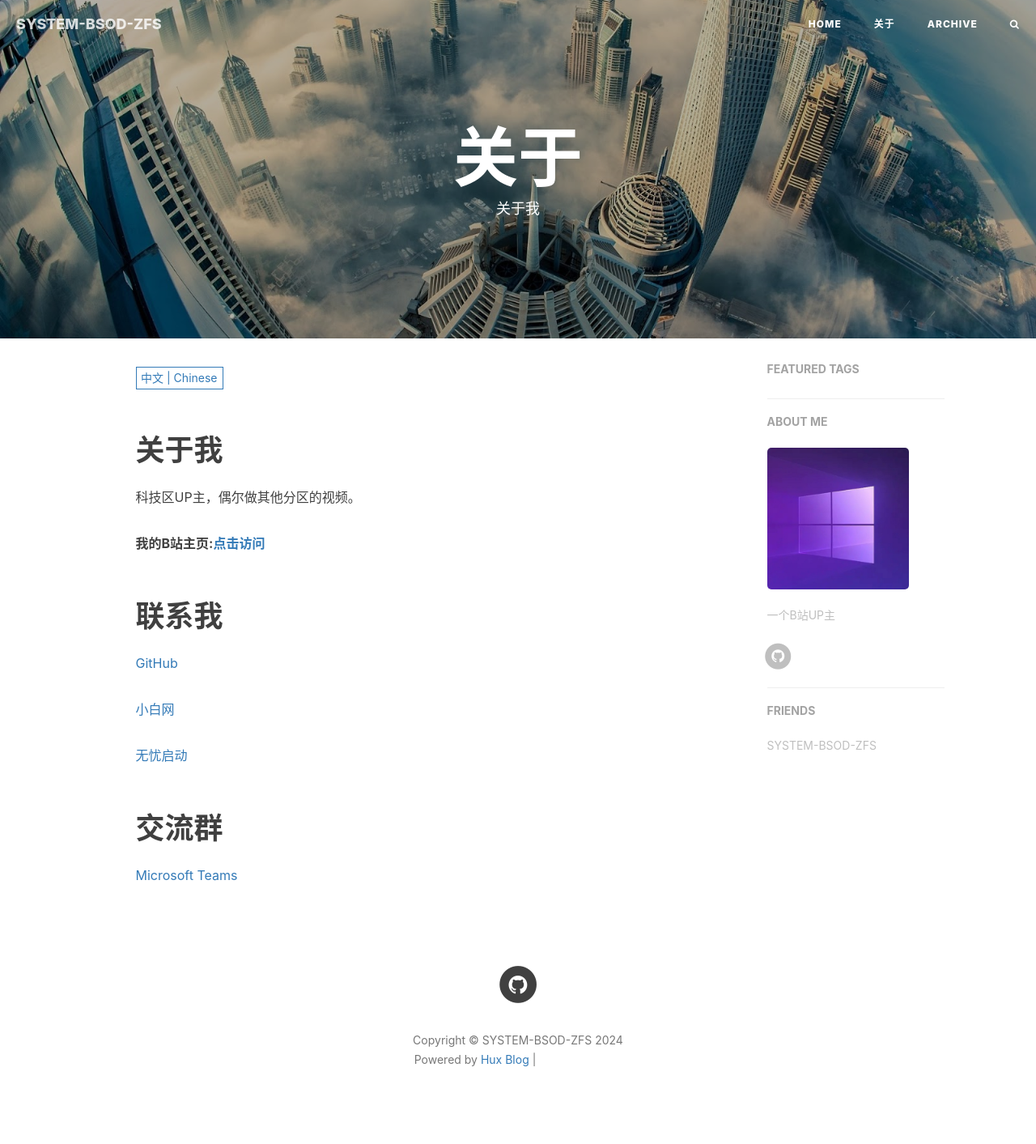
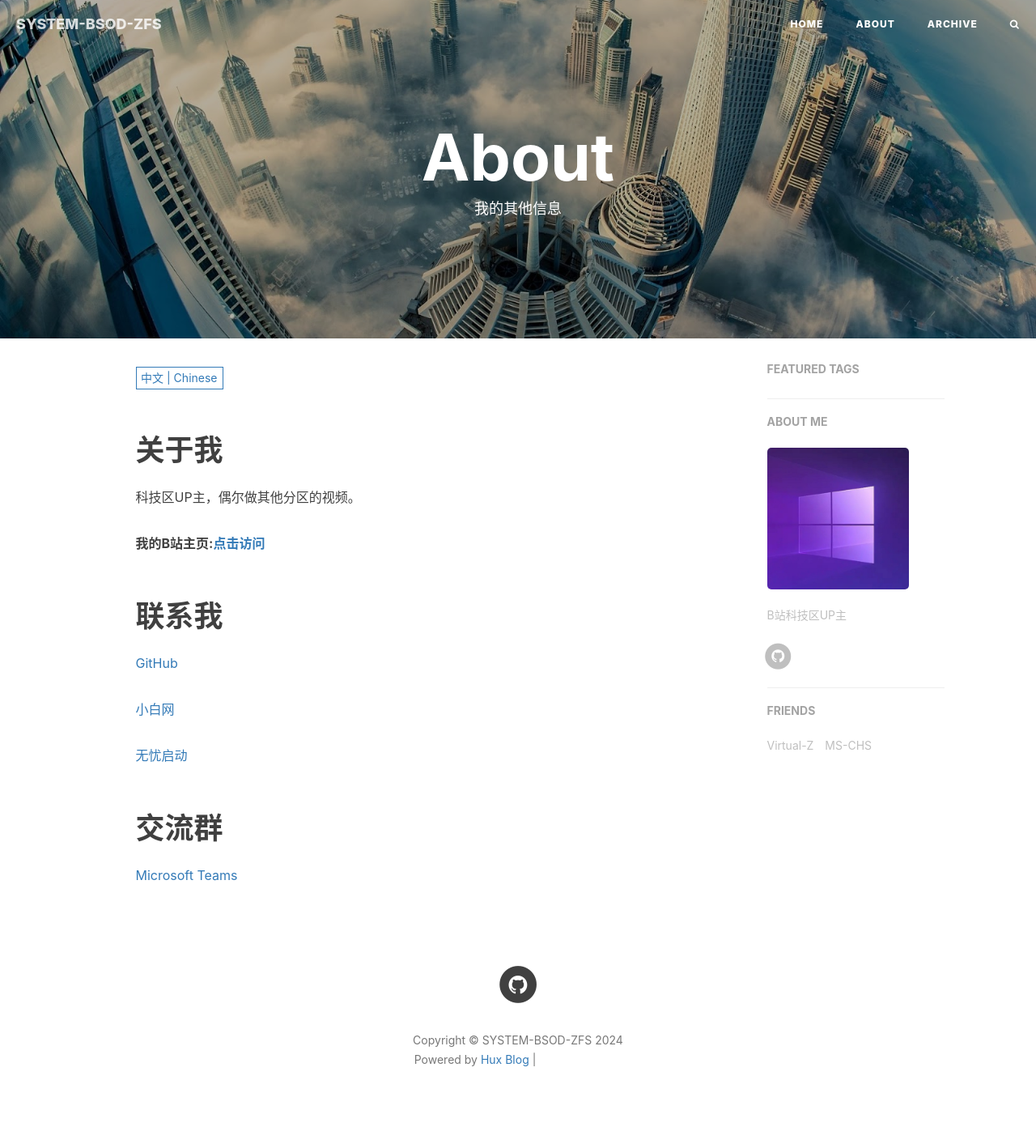
Before and after one commit to NEW-SYSTEM-BSOD-ZFS/new-system-bsod-zfs.github.io, a Jekyll site: the page built from about.html, in a window 1280 px wide. Shown: the whole page at 81% size. Built offline with Jekyll 4.4.1, drawn with Linux system fonts in a browser that asks for light colours; nearby versions of some CDN libraries; comment, search, counter and statistics services are not loaded; grey boxes are pictures that could not be loaded.

Commit message:
Add files via upload

```diff
--- a/_config.yml
+++ b/_config.yml
@@ -84,7 +84,7 @@ ga_domain: auto
 
 # Sidebar settings
 sidebar: true # whether or not using Sidebar.
-sidebar-about-description: "一个B站UP主"
+sidebar-about-description: "B站科技区UP主"
 sidebar-avatar: /img/head.jpg # use absolute URL, seeing it's used in both `/` and `/about/`
 
 # Featured Tags
@@ -98,8 +98,9 @@ service-worker: true
 # MathJax rendering for layout:page (e.g. post preview)
 page-mathjax: false
 
-# Friends
+# FRIENDS
 friends:
   [
-    { title: "SYSTEM-BSOD-ZFS", href: "https://space.bilibili.com/3493293100894309" },
+    { title: "Virtual-Z", href: "https://cn-virtual-z.github.io" },
+    { title: "MS-CHS", href: "https://ms-chs.github.io/" },
   ]
--- a/about.html
+++ b/about.html
@@ -1,7 +1,7 @@
 ---
 layout: page
-title: "关于"
-description: "关于我"
+title: "About"
+description: "我的其他信息"
 header-img: "img/bg-me-2022.jpg"
 header-mask: 0.3
 multilingual: true
--- a/index.html
+++ b/index.html
@@ -1,6 +1,6 @@
 ---
 layout: page
-description: "一个B站UP主"
+description: "B站科技区UP主"
 ---
 
 {% for post in paginator.posts %}
```
Also changed, not shown: _posts/2024-11-2-你好！.md (+3 -3 lines).
